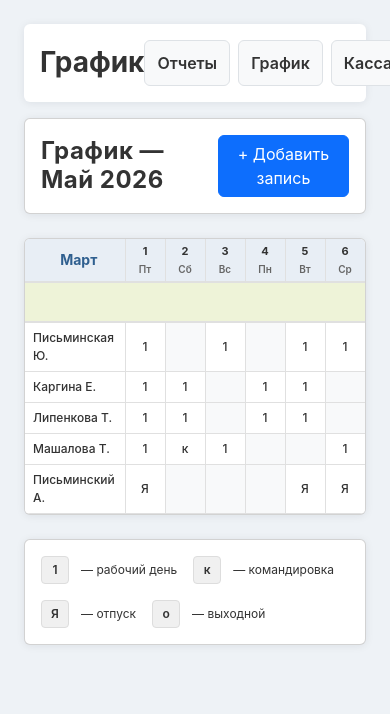
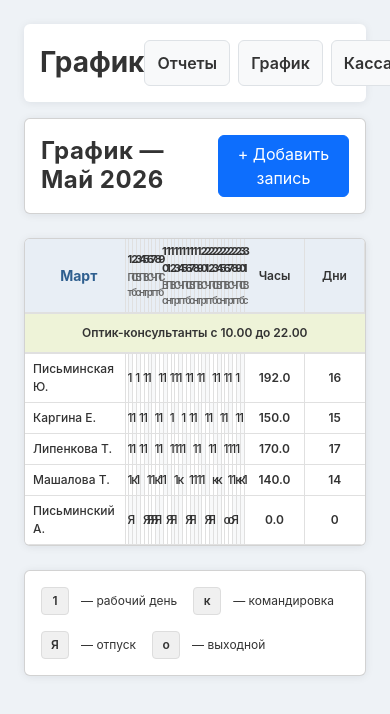
Before and after one commit to Hurting01/OpticTauri, a React (Vite) app: page /#/schedule in a window 390 px wide. Shown: the top 714 px of the page. Built offline with nearby package versions, Linux system fonts and the light colour scheme.

Commit message:
График не помещался на страницу. Исправлено

```diff
--- a/src/Schedule.module.css
+++ b/src/Schedule.module.css
@@ -38,13 +38,14 @@
 }
 
 .tableWrapper {
-  overflow-x: auto;
+  overflow-x: hidden;
   overflow-y: auto;
   max-height: calc(100vh - 300px);
 }
 
 .scheduleTable {
   width: 100%;
+  table-layout: fixed;
   border-collapse: collapse;
   font-size: 13px;
 }
@@ -66,7 +67,7 @@
 }
 
 .nameColumn {
-  min-width: 140px;
+  width: 140px;
   text-align: left;
   padding-left: 12px !important;
   background: #e8eef5;
@@ -82,7 +83,7 @@
 }
 
 .dayHeader {
-  min-width: 50px;
+  width: calc((100% - 260px) / 31);
   padding: 6px 2px !important;
 }
 
@@ -100,7 +101,7 @@
 
 .hoursColumn,
 .daysColumn {
-  min-width: 60px;
+  width: 60px;
   background: #e8eef5;
 }
 
@@ -126,7 +127,7 @@
 }
 
 .employeeName {
-  min-width: 140px;
+  width: 140px;
   padding: 8px 12px !important;
   font-weight: 500;
   color: #333;
@@ -153,6 +154,7 @@
 .hoursCell,
 .daysCell {
   padding: 8px 12px !important;
+  width: 60px;
   text-align: center;
   font-weight: 600;
   color: #333;
@@ -322,7 +324,7 @@
   }
 
   .dayHeader {
-    min-width: 40px;
+    width: calc((100% - 190px) / 31);
     padding: 4px 2px !important;
   }
 
@@ -335,11 +337,11 @@
   }
 
   .nameColumn {
-    min-width: 100px;
+    width: 100px;
   }
 
   .employeeName {
-    min-width: 100px;
+    width: 100px;
     padding: 6px 8px !important;
     font-size: 12px;
   }
@@ -352,6 +354,7 @@
   .hoursCell,
   .daysCell {
     padding: 6px 8px !important;
+    width: 45px;
     font-size: 12px;
   }
 
```
